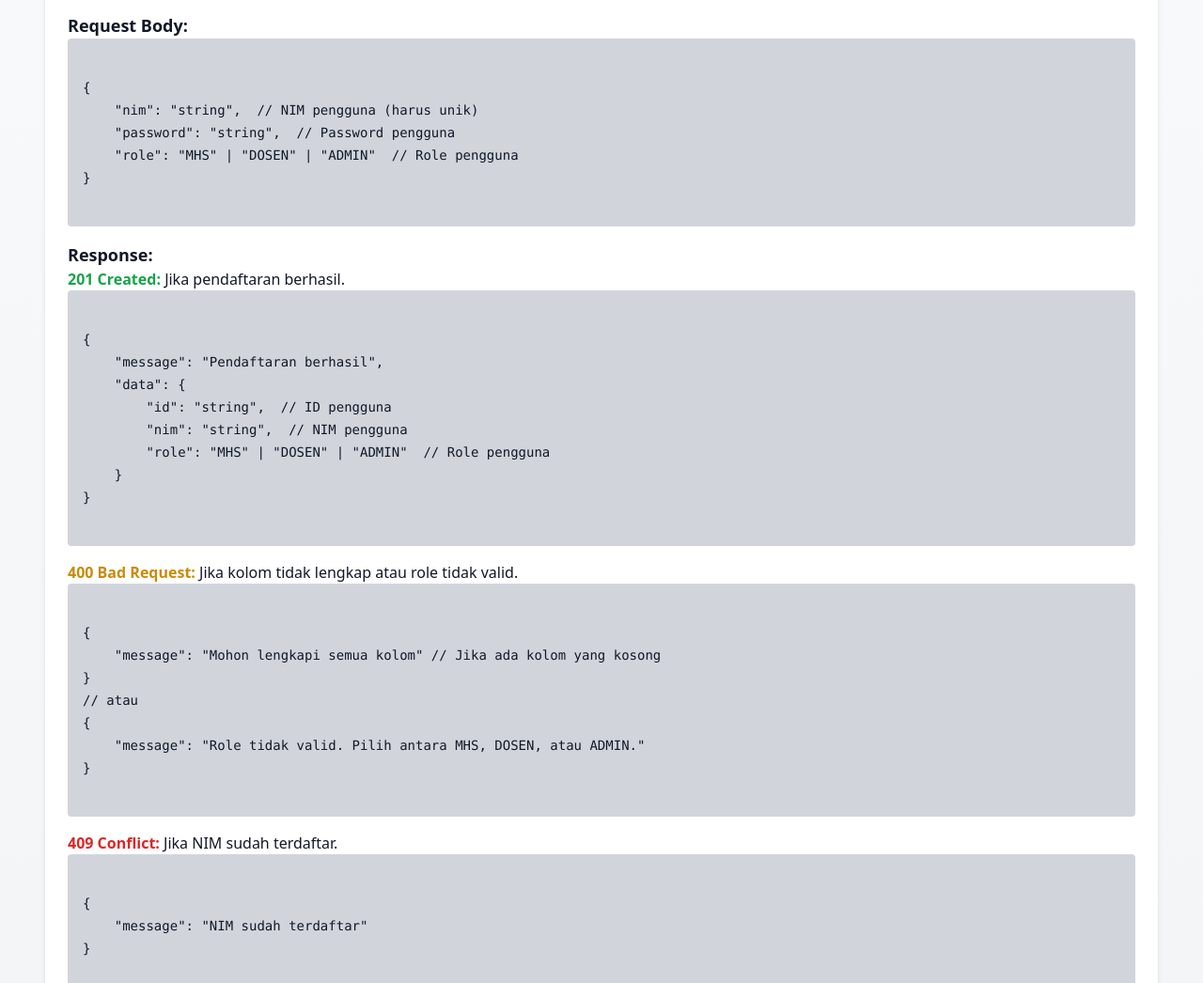
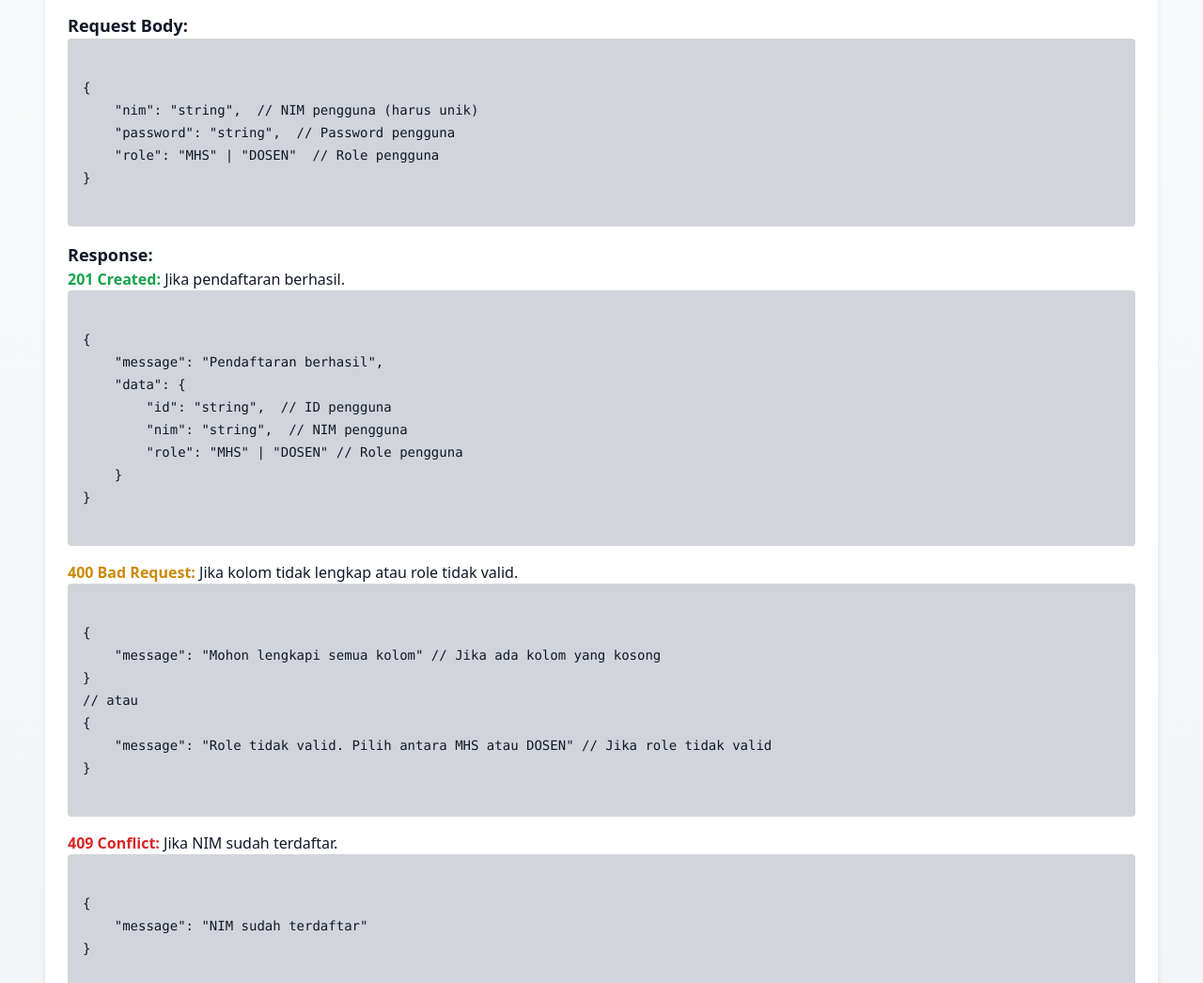
Before and after one commit to Genta-arya/server-absensi, a website: page src/dokumentasi/Authentikasi/Register/Register.html in a window 1280 px wide. Shown: the part 299-1345 px from the top of the page at 94% size. Drawn offline with nearby package versions, Linux system fonts and the light colour scheme.

```diff
--- a/src/dokumentasi/Authentikasi/Register/Register.html
+++ b/src/dokumentasi/Authentikasi/Register/Register.html
@@ -24,7 +24,7 @@
 {
     "nim": "string",  // NIM pengguna (harus unik)
     "password": "string",  // Password pengguna
-    "role": "MHS" | "DOSEN" | "ADMIN"  // Role pengguna
+    "role": "MHS" | "DOSEN"  // Role pengguna
 }
         </code></pre>
 
@@ -36,7 +36,7 @@
     "data": {
         "id": "string",  // ID pengguna
         "nim": "string",  // NIM pengguna
-        "role": "MHS" | "DOSEN" | "ADMIN"  // Role pengguna
+        "role": "MHS" | "DOSEN" // Role pengguna
     }
 }
         </code></pre>
@@ -50,7 +50,7 @@
 }
 // atau
 {
-    "message": "Role tidak valid. Pilih antara MHS, DOSEN, atau ADMIN."
+    "message": "Role tidak valid. Pilih antara MHS atau DOSEN" // Jika role tidak valid
 }
         </code></pre>
 
```
